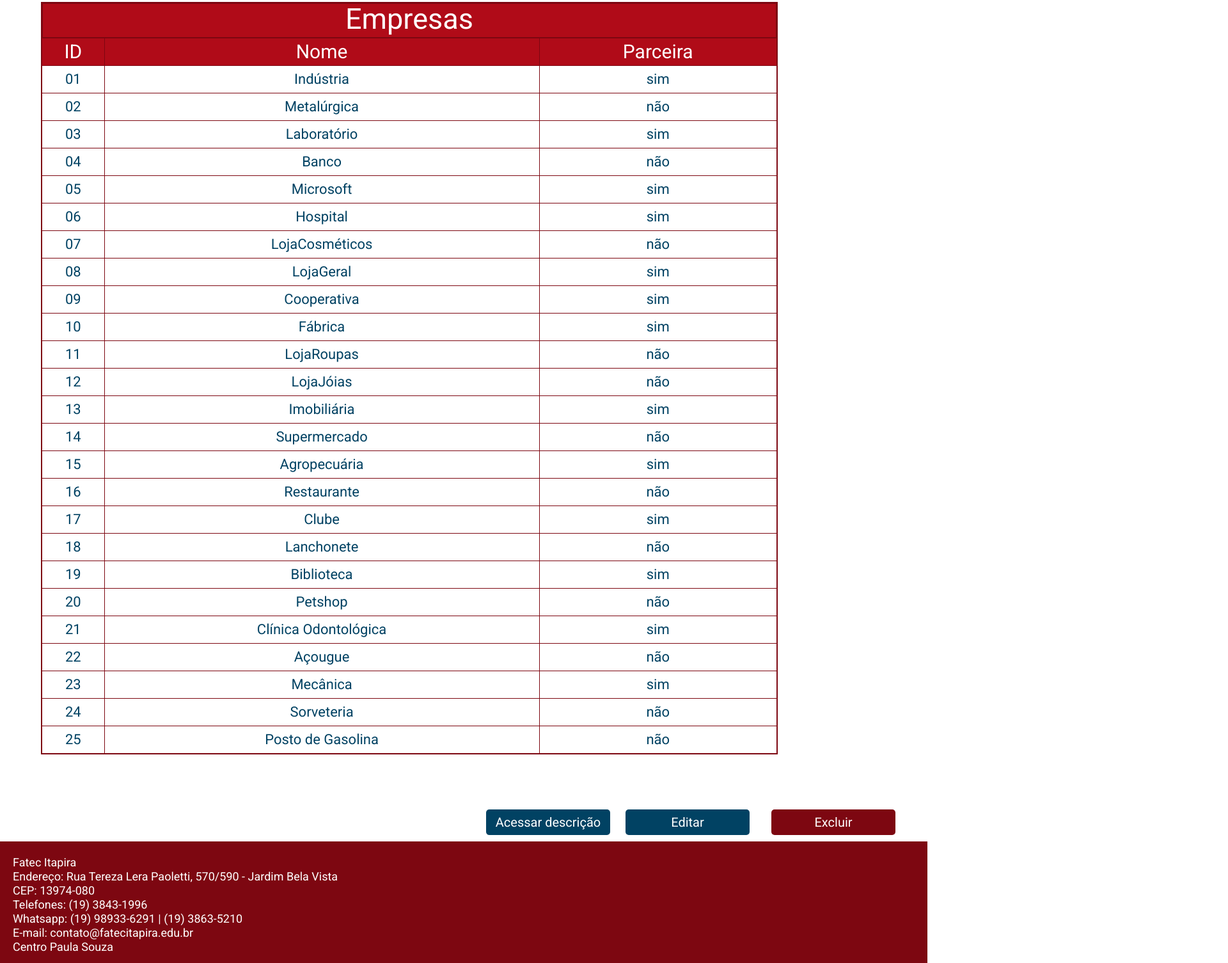
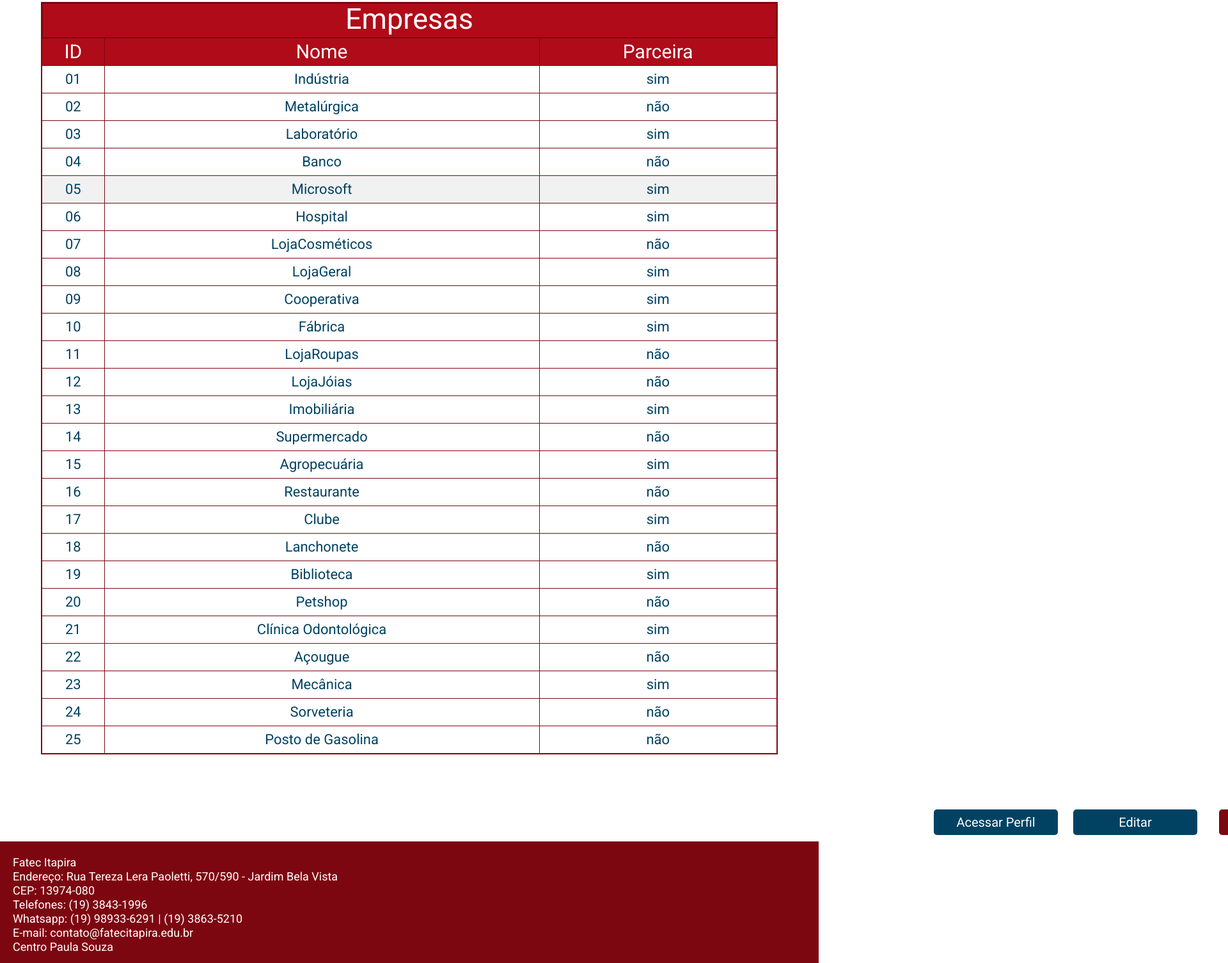
Before and after one commit to pedrocruzz/VagasFATEC, a plain HTML site: page root/Administração de Empresas.html in a window 1280 px wide. Shown: the part 185-1690 px from the top of the page at 64% size, 1920 px wide, since content can reach past the window. Drawn offline with Linux system fonts and the light colour scheme.

Commit message:
Update das minhas páginas

```diff
--- a/root/Administração de Empresas.html
+++ b/root/Administração de Empresas.html
@@ -48,9 +48,9 @@
 
         <tr class="conteúdotabela">
             <button>
-                    <td class="linhas">05</td>
-                    <td class="linhas">Microsoft</td>
-                    <td class="linhas">sim</td>
+                <td class="linhasexemplo">05</td>
+                <td class="linhasexemplo">Microsoft</td>
+                <td class="linhasexemplo">sim</td>
             </button>
         </tr>
 
@@ -176,17 +176,19 @@
         </tr>
 
     </table>
-
-        <button class="acessardescriçãobotão">
-            <div class="escritabotão">Acessar descrição</div>
+    <div class="botoes">
+        <a href="">
+            <button class="acessarperfilbotão">
+                <div class="escritabotão">Acessar Perfil</div>
             </button>
+        </a>
         <button class="editarbotão">
             <div class="escritabotão">Editar</div>
         </button>
         <button class="excluirbotão">
             <div class="escritabotão">Excluir</div>
         </button>
-
+    </div>
     <div class="rodapéConteúdo">
         <br>
         <p>Fatec Itapira</p>
--- a/root/public/css/AdminAlunos.css
+++ b/root/public/css/AdminAlunos.css
@@ -1,3 +1,8 @@
+body{
+    width: 100%;
+    margin: 0 auto;
+}
+
 .TabelaAlunos {
     border-collapse: collapse;
     box-sizing: content-box;
@@ -36,6 +41,13 @@
     width: auto;
 }
 
+.linhasexemplo {
+    border: 1px solid #7D0711;
+    text-align: center;
+    width: auto;
+    background-color: #F1F1F1;
+}
+
 .conteúdotabela {
     margin: auto;
     font-size: 22px;
@@ -70,7 +82,7 @@
     position: absolute;
     width: 194px;
     height: 40px;
-    left: 760px;
+    left: 1460px;
     top: 2520px;
 
     background: #014263;
@@ -82,7 +94,7 @@
     position: absolute;
     width: 194px;
     height: 40px;
-    left: 978px;
+    left: 1678px;
     top: 2520px;
 
     background: #014263;
@@ -94,7 +106,7 @@
     position: absolute;
     width: 194px;
     height: 40px;
-    left: 1206px;
+    left: 1906px;
     top: 2520px;
 
     background: #7D0711;
@@ -120,7 +132,7 @@
 .rodapéConteúdo {
     margin: none;
     position: absolute;
-    width: 1450px;
+    width: 100%;
     height: 200px;
     left: 0px;
     top: 2570px;
@@ -134,3 +146,9 @@
     background: #7D0711;
     border: none;
 }
+
+.botoes{
+    width: 100%;
+    display: flex;
+    align-content: right;
+}
--- a/root/public/css/AdminEmpresas.css
+++ b/root/public/css/AdminEmpresas.css
@@ -1,3 +1,8 @@
+
+    body{
+        width: 100%;
+        margin: 0 auto;
+    }
 
 .TabelaEmpresas {
     border-collapse: collapse;
@@ -37,6 +42,13 @@
     width: auto;
 }
 
+.linhasexemplo {
+    border: 1px solid #7D0711;
+    text-align: center;
+    width: auto;
+    background-color: #F1F1F1;
+}
+
 .conteúdotabela {
     margin: auto;
     font-size: 22px;
@@ -67,11 +79,11 @@
     border: 3px solid #7D0711;
 }
 
-.acessardescriçãobotão {
+.acessarperfilbotão {
     position: absolute;
     width: 194px;
     height: 40px;
-    left: 760px;
+    left: 1460px;
     top: 1450px;
 
     background: #014263;
@@ -83,7 +95,7 @@
     position: absolute;
     width: 194px;
     height: 40px;
-    left: 978px;
+    left: 1678px;
     top: 1450px;
 
     background: #014263;
@@ -95,7 +107,7 @@
     position: absolute;
     width: 194px;
     height: 40px;
-    left: 1206px;
+    left: 1906px;
     top: 1450px;
 
     background: #7D0711;
@@ -121,7 +133,7 @@
 .rodapéConteúdo {
     margin: none;
     position: absolute;
-    width: 1450px;
+    width: 100%;
     height: 200px;
     left: 0px;
     top: 1500px;
@@ -135,3 +147,9 @@
     background: #7D0711;
     border: none;
 }
+
+.botoes{
+    width: 100%;
+    display: flex;
+    align-content: right;
+}
--- a/root/public/css/AdminVagas.css
+++ b/root/public/css/AdminVagas.css
@@ -1,3 +1,8 @@
+body{
+    width: 100%;
+    margin: 0 auto;
+}
+
 .TabelaVagas {
     border-collapse: collapse;
     box-sizing: content-box;
@@ -37,6 +42,13 @@
     width: auto;
 }
 
+.linhasexemplo {
+    border: 1px solid #7D0711;
+    text-align: center;
+    width: auto;
+    background-color: #F1F1F1;
+}
+
 .conteúdotabela {
     margin: auto;
     font-size: 22px;
@@ -71,7 +83,7 @@
     position: absolute;
     width: 194px;
     height: 40px;
-    left: 760px;
+    left: 1460px;
     top: 2520px;
 
     background: #014263;
@@ -83,7 +95,7 @@
     position: absolute;
     width: 194px;
     height: 40px;
-    left: 978px;
+    left: 1678px;
     top: 2520px;
 
     background: #014263;
@@ -95,7 +107,7 @@
     position: absolute;
     width: 194px;
     height: 40px;
-    left: 1206px;
+    left: 1906px;
     top: 2520px;
 
     background: #7D0711;
@@ -121,7 +133,7 @@
 .rodapéConteúdo {
     margin: none;
     position: absolute;
-    width: 1450px;
+    width: 100%;
     height: 200px;
     left: 0px;
     top: 2570px;
@@ -135,3 +147,9 @@
     background: #7D0711;
     border: none;
 }
+
+.botoes{
+    width: 100%;
+    display: flex;
+    align-content: right;
+}
--- a/root/public/css/CadastrarVaga.css
+++ b/root/public/css/CadastrarVaga.css
@@ -1,8 +1,13 @@
+body {
+    width: 100%;
+    margin: 0 auto;
+}
+
 .CadastroVagas {
     position: absolute;
+    height: 772px;
     width: 1002px;
-    height: 772px;
-    left: 140px;
+    left: 150px;
     top: 116px;
 
     background-color: #F1F1F1;
@@ -13,9 +18,10 @@
     font-size: 22px;
     text-align: center;
     color: #014263;
+
 }
 
-.publicar{
+.publicar {
     height: 70px;
     width: 150px;
     background-color: #B00B18;
@@ -31,7 +37,7 @@
 .rodapéConteúdo {
     margin: none;
     position: absolute;
-    width: 1450px;
+    width: 100%;
     height: 200px;
     left: 0px;
     top: 1000px;
--- a/root/public/css/CadastroTipos.css
+++ b/root/public/css/CadastroTipos.css
@@ -1,3 +1,8 @@
+body{
+    width: 100%;
+    margin: 0 auto;
+}
+
 .tudo {
     position: absolute;
     width: 1002px;
@@ -8,6 +13,7 @@
     background-color: #F1F1F1;
     border-radius: 50px;
     border: none;
+    align-content: right;
 }
 
 .titulo {
@@ -52,7 +58,7 @@ text-align: center;
 .rodapéConteúdo {
     margin: none;
     position: absolute;
-    width: 1450px;
+    width: 100%;
     height: 200px;
     left: 0px;
     top: 750px;
--- a/root/public/css/LoginTipos.css
+++ b/root/public/css/LoginTipos.css
@@ -1,3 +1,8 @@
+body{
+    width: 100%;
+    margin: 0 auto;
+}
+
 .tudo {
     position: absolute;
     width: 1002px;
@@ -8,6 +13,7 @@
     background-color: #F1F1F1;
     border-radius: 50px;
     border: none;
+    align-content: right;
 }
 
 .titulo {
@@ -65,7 +71,7 @@ text-align: center;
 .rodapéConteúdo {
     margin: none;
     position: absolute;
-    width: 1450px;
+    width: 100%;
     height: 200px;
     left: 0px;
     top: 750px;
--- a/root/public/css/home.css
+++ b/root/public/css/home.css
@@ -1,3 +1,9 @@
+
+    body{
+        width: 100%;
+        margin: 0 auto;
+    }
+
     .ConheçaComunidade {
         position: absolute;
         width: 640px;
@@ -151,7 +157,7 @@
     .rodapéConteúdo {
         margin: none;
         position: absolute;
-        width: 1450px;
+        width: 100%;
         height: 200px;
         left: 0px;
         top: 2000px;
```
Also changed, not shown: root/Administração de Alunos.html (+12 -6 lines), root/Administração de Vagas.html (+11 -9 lines). Lines whose indentation alone changed are shown as unchanged.
